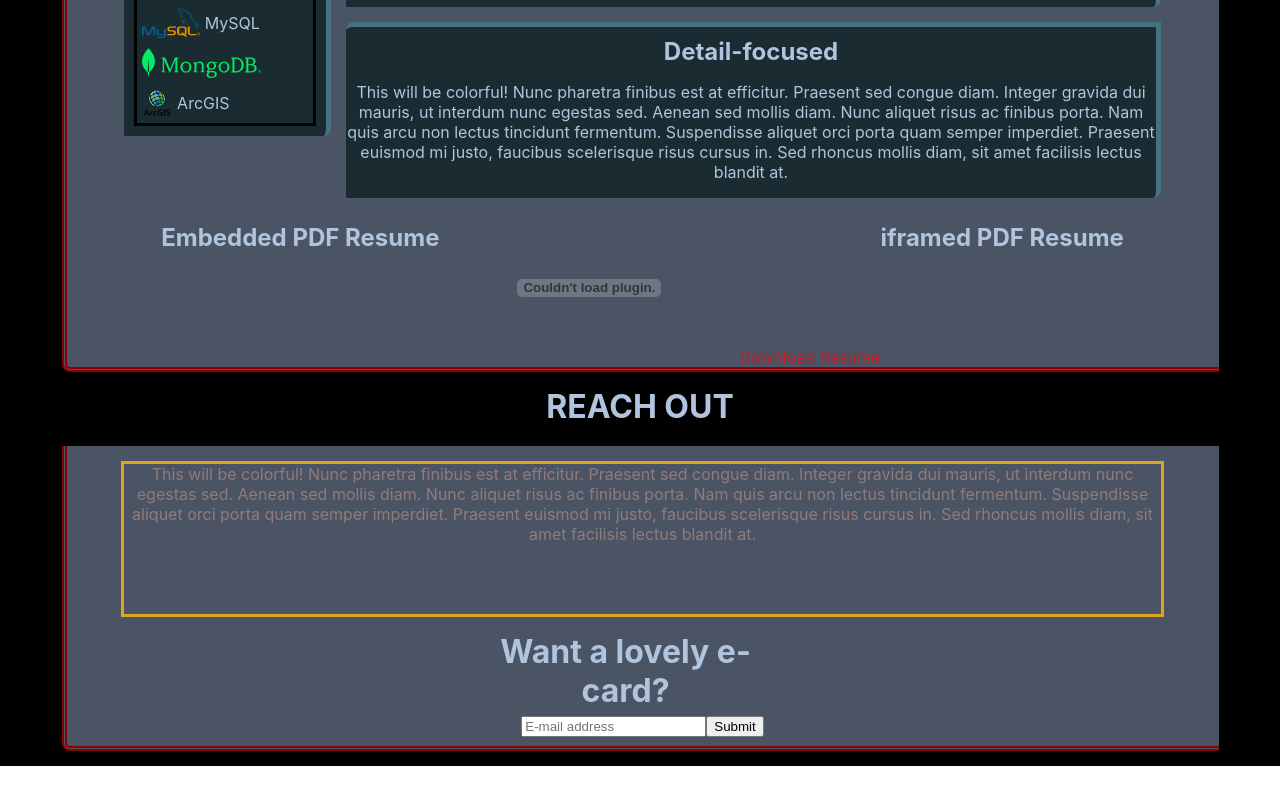
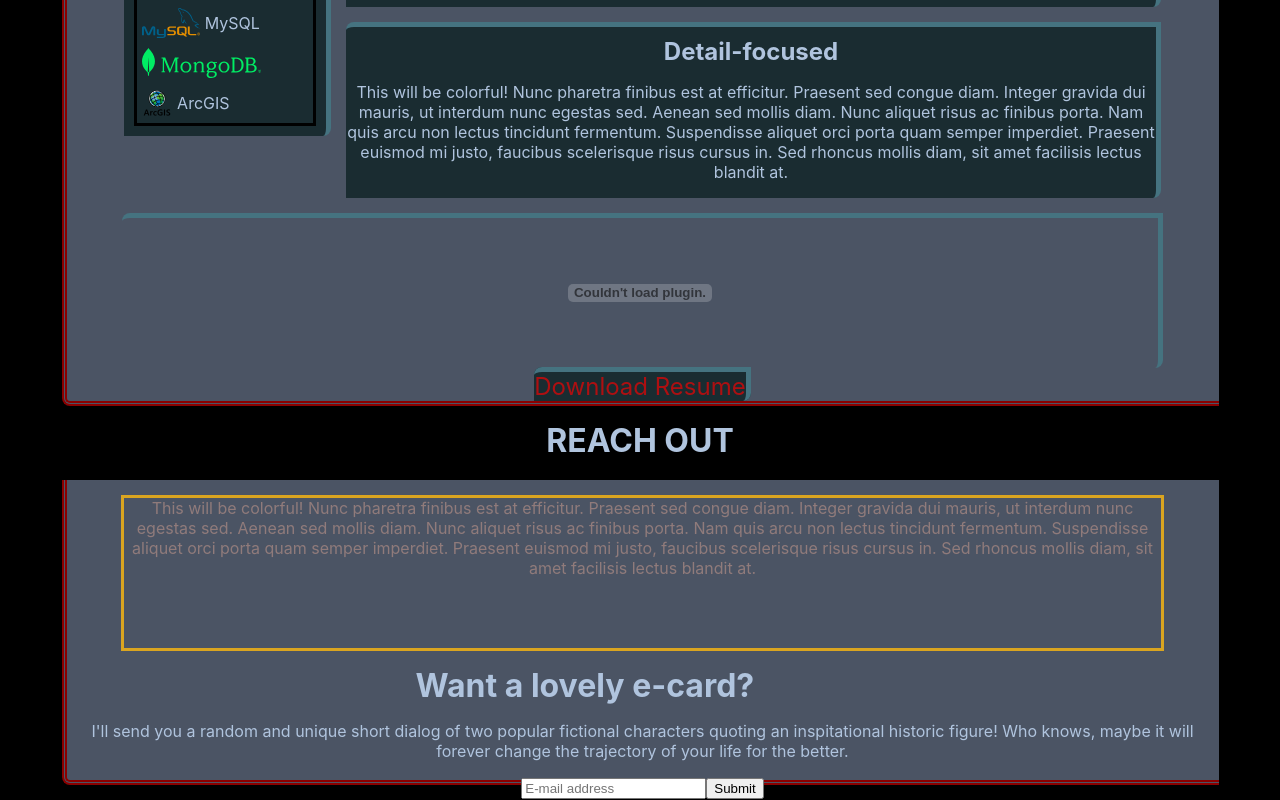
Before and after one commit to maxr-e/desert-moose, a React (Create React App) app in the folder mr-portfolio/: page / in a window 1280 px wide. Shown: the part 2038-2838 px from the top of the page. Before the commit the page ends 2804 px from the top, so only its background shows below. Built offline with nearby package versions, Linux system fonts and the light colour scheme.

Commit message:
style pdf viewer, style e-card box

```diff
--- a/mr-portfolio/src/App.css
+++ b/mr-portfolio/src/App.css
@@ -239,20 +239,6 @@ a:active {
   place-items: center;
   margin-top: 15px;
   margin-bottom: 15px;
-  /* border-top-width: thick;
-  border-top-style: solid;
-  border-top-color:#457380;
-  border-left-color: #1a2c31;
-  border-bottom-color: #1a2c31;
-  border-right-width: thick;
-  border-right-style: solid;
-  border-right-color: #457380;
-  border-top-left-radius: 8px;
-  border-bottom-right-radius: 8px; */
-  /* grid-template-columns: auto auto; */
-  /* grid-template-areas: 'tech soft1' 'tech soft2' 'tech soft3'; */
-/* display: flex; */
-/* flex-direction: column; */
 }
 
 .tech-skills {
@@ -354,12 +340,28 @@ a:active {
 
 /* TODO: make the embedded box display block so its under skills, custserv, collab, and detail */
 .embedded-resume-box {
-  display: flex;
-  justify-content: center;
+  display: block;
+  /* justify-content: center; */
 }
 
 #pdf-container {
+  /* TODO: make pdf container invisible on small screens */
   width: 90%;
+  border-top-width: thick;
+  border-top-style: solid;
+  border-top-color:#457380;
+  border-left-color: #1a2c31;
+  border-bottom-color: #1a2c31;
+  border-right-width: thick;
+  border-right-style: solid;
+  border-right-color: #457380;
+  border-top-left-radius: 8px;
+  border-bottom-right-radius: 8px;
+}
+
+#download-link-btn {
+  background-color: #1a2c31;
+  font-size: 1.5rem;
   border-top-width: thick;
   border-top-style: solid;
   border-top-color:#457380;
@@ -409,6 +411,5 @@ a:active {
 .aside {
   margin-bottom: 10px;
   /* display: flex;
-  flex-wrap: wrap;
   justify-content: center; */
 }
--- a/mr-portfolio/src/App.js
+++ b/mr-portfolio/src/App.js
@@ -155,7 +155,11 @@ function App() {
             <div className="skills">
               <div className="tech-skills">
                 <h3>Technical Skills</h3>
-            <img src={meritBadge} className="tech-logo" alt="programming merit badge"></img>
+                <img
+                  src={meritBadge}
+                  className="tech-logo"
+                  alt="programming merit badge"
+                ></img>
                 <ul className="tech-list">
                   <li>
                     <img
@@ -166,7 +170,11 @@ function App() {
                     HTML5
                   </li>
                   <li>
-                <img src={css3Logo} className="tech-logo" alt="css3 logo"></img>
+                    <img
+                      src={css3Logo}
+                      className="tech-logo"
+                      alt="css3 logo"
+                    ></img>
                     CSS3
                   </li>
                   <li>
@@ -224,11 +232,12 @@ function App() {
                 <p>
                   This will be colorful! Nunc pharetra finibus est at efficitur.
                   Praesent sed congue diam. Integer gravida dui mauris, ut
-                interdum nunc egestas sed. Aenean sed mollis diam. Nunc aliquet
-                risus ac finibus porta. Nam quis arcu non lectus tincidunt
-                fermentum. Suspendisse aliquet orci porta quam semper imperdiet.
-                Praesent euismod mi justo, faucibus scelerisque risus cursus in.
-                Sed rhoncus mollis diam, sit amet facilisis lectus blandit at.
+                  interdum nunc egestas sed. Aenean sed mollis diam. Nunc
+                  aliquet risus ac finibus porta. Nam quis arcu non lectus
+                  tincidunt fermentum. Suspendisse aliquet orci porta quam
+                  semper imperdiet. Praesent euismod mi justo, faucibus
+                  scelerisque risus cursus in. Sed rhoncus mollis diam, sit amet
+                  facilisis lectus blandit at.
                 </p>
               </div>
               <div className="collab-problem">
@@ -236,11 +245,12 @@ function App() {
                 <p>
                   This will be colorful! Nunc pharetra finibus est at efficitur.
                   Praesent sed congue diam. Integer gravida dui mauris, ut
-                interdum nunc egestas sed. Aenean sed mollis diam. Nunc aliquet
-                risus ac finibus porta. Nam quis arcu non lectus tincidunt
-                fermentum. Suspendisse aliquet orci porta quam semper imperdiet.
-                Praesent euismod mi justo, faucibus scelerisque risus cursus in.
-                Sed rhoncus mollis diam, sit amet facilisis lectus blandit at.
+                  interdum nunc egestas sed. Aenean sed mollis diam. Nunc
+                  aliquet risus ac finibus porta. Nam quis arcu non lectus
+                  tincidunt fermentum. Suspendisse aliquet orci porta quam
+                  semper imperdiet. Praesent euismod mi justo, faucibus
+                  scelerisque risus cursus in. Sed rhoncus mollis diam, sit amet
+                  facilisis lectus blandit at.
                 </p>
               </div>
               <div className="detail-focused">
@@ -248,29 +258,26 @@ function App() {
                 <p>
                   This will be colorful! Nunc pharetra finibus est at efficitur.
                   Praesent sed congue diam. Integer gravida dui mauris, ut
-                interdum nunc egestas sed. Aenean sed mollis diam. Nunc aliquet
-                risus ac finibus porta. Nam quis arcu non lectus tincidunt
-                fermentum. Suspendisse aliquet orci porta quam semper imperdiet.
-                Praesent euismod mi justo, faucibus scelerisque risus cursus in.
-                Sed rhoncus mollis diam, sit amet facilisis lectus blandit at.
+                  interdum nunc egestas sed. Aenean sed mollis diam. Nunc
+                  aliquet risus ac finibus porta. Nam quis arcu non lectus
+                  tincidunt fermentum. Suspendisse aliquet orci porta quam
+                  semper imperdiet. Praesent euismod mi justo, faucibus
+                  scelerisque risus cursus in. Sed rhoncus mollis diam, sit amet
+                  facilisis lectus blandit at.
                 </p>
               </div>
             </div>
           </div>
           <div className="embedded-resume-box">
-            <h3>Embedded PDF Resume</h3>
-            <div className="w-full h-fit flex flex-col items-center">
-      <embed src="/Royal-Eisenberg_Resume.pdf" type="application/pdf" className="w-full h-[990px] hidden sm:inline" />
-      <a href="/Royal-Eisenberg_Resume.pdf" download className="text-xl sm:hidden">Download Resume</a>
+            <embed
+              src="/Royal-Eisenberg_Resume.pdf"
+              type="application/pdf"
+              id="pdf-container"
+            />
           </div>
-            {/* <PDFWorker/> */}
-            {/* <PDFViewerDist/> */}
-            {/* <PDFViewer/> */}
-            <h3>iframed PDF Resume</h3>
-            {/* <PDFViewerif/> */}
-            {/*the possible problem this isnt working is bc pdfObject renders <embed> into a html, not into another js file. react-pdf was a possible solution.*/}
-            {/* <div id="pdf-container"></div> */}
-          </div>
+            <a
+              href="/Royal-Eisenberg_Resume.pdf" download id="download-link-btn">Download Resume
+            </ a>
         </div>
         <div></div>
         <h2 id="contact">
@@ -288,6 +295,7 @@ function App() {
           </div>
           <aside className="aside">
             <h2>Want a lovely e-card?</h2>
+            <p>I'll send you a random and unique short dialog of two popular fictional characters quoting an inspitational historic figure! Who knows, maybe it will forever change the trajectory of your life for the better.</p>
             <form>
               <input type="text" placeholder="E-mail address" />
               <button>Submit</button>
```
Also changed, not shown: mr-portfolio/src/components/resume.jsx (deleted, +0 -9 lines). Lines whose indentation alone changed are shown as unchanged.
